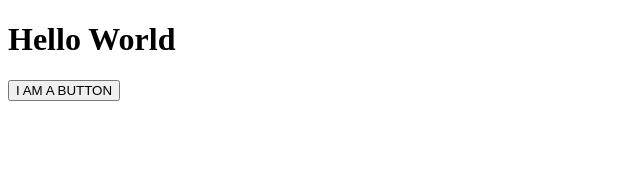
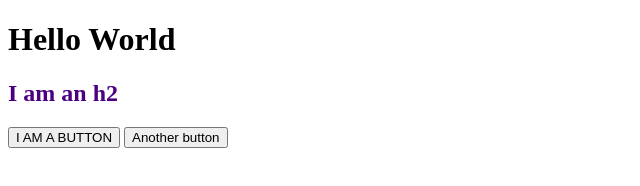
Before and after one commit to ChristofferHagberg/css_intro, a plain HTML site: page index.html in a window 1280 px wide. Shown: the whole page, without its empty margins (0-640 px from the left). Drawn offline with Linux system fonts and the light colour scheme.

Commit message:
added app.css

```diff
--- /dev/null
+++ b/app.css
@@ -0,0 +1,3 @@
+h2 {
+    color: indigo;
+}
--- a/index.html
+++ b/index.html
@@ -4,10 +4,13 @@
         <meta charset="UTF-8" />
         <meta http-equiv="X-UA-Compatible" content="IE=edge" />
         <meta name="viewport" content="width=device-width, initial-scale=1.0" />
+        <link rel="stylesheet" href="app.css" />
         <title>CSS Intro</title>
     </head>
     <body>
         <h1>Hello World</h1>
+        <h2>I am an h2</h2>
         <button>I AM A BUTTON</button>
+        <button>Another button</button>
     </body>
 </html>
```
